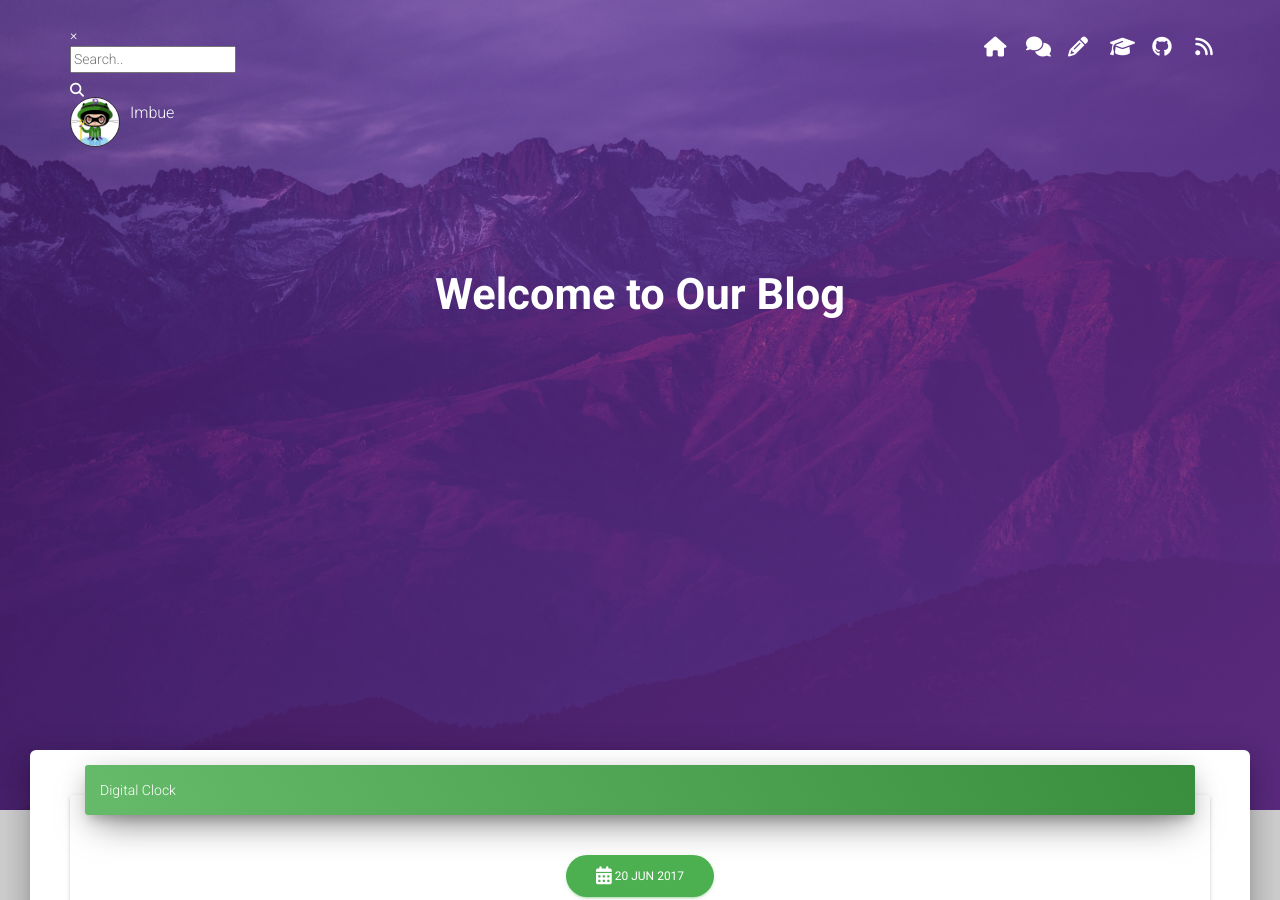
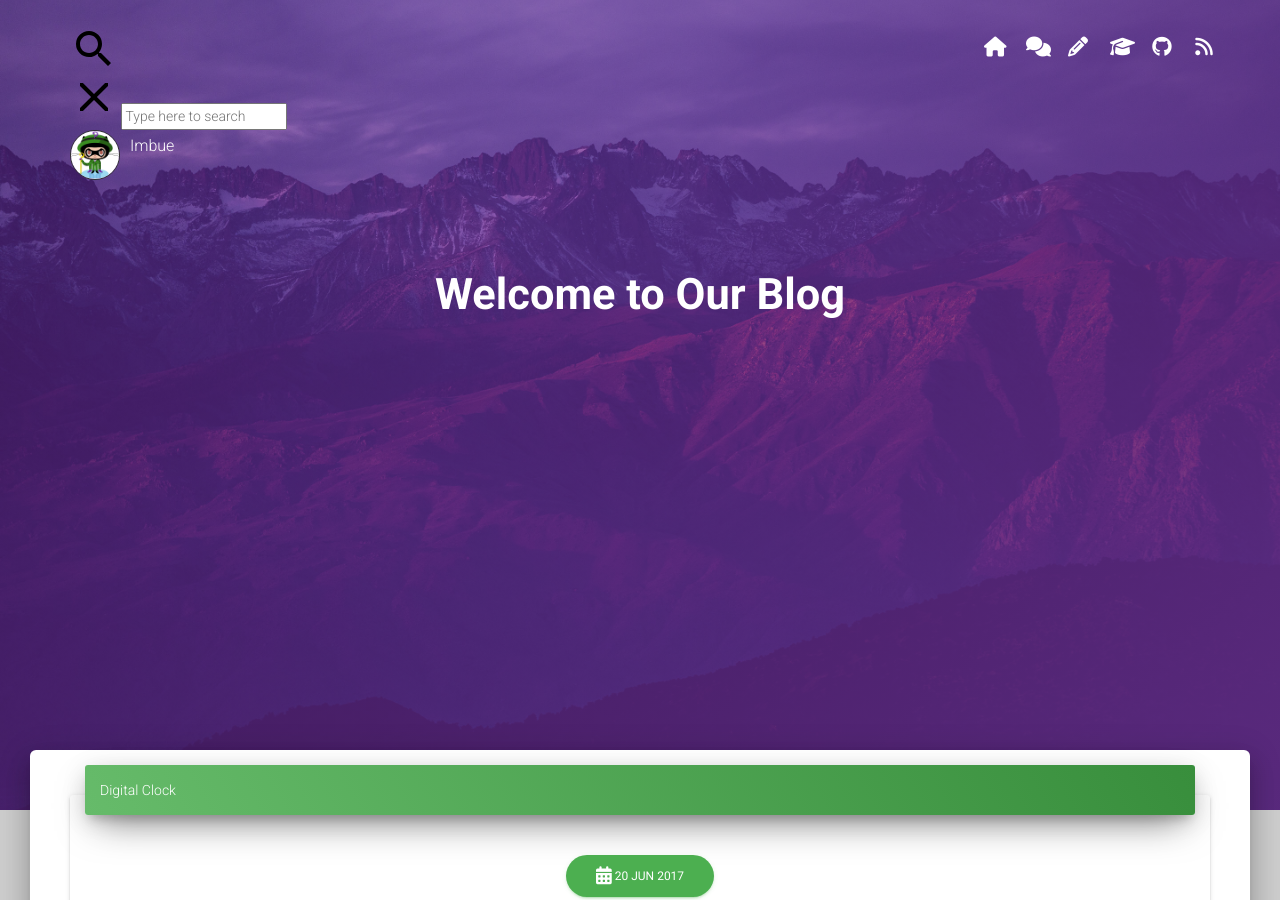
Before and after one commit to tip4programs/imbue, a Jekyll site: the page built from index.html, in a window 1280 px wide and 900 px high. Built offline with Jekyll 4.4.1, drawn with Linux system fonts in a browser that asks for light colours; nearby versions of some CDN libraries; the list of posts is cut into pages by our own code; comment, search, counter and statistics services are not loaded; a style sheet for code colours, icons or effects is not loaded.

Commit message:
Update site_search.html

```diff
--- a/_includes/site_search.html
+++ b/_includes/site_search.html
@@ -1,18 +1,15 @@
-<div id="myOverlay" class="overlay">
-  <span class="closebtn" onclick="closeSearch()" title="Close Overlay">×</span>
-  <div class="overlay-content">
-  <!-- <form> -->
-  <input type="text" placeholder="Search.." id="js-overlay__input" name="search">
-  <!-- </form> -->
+    <a href="javascript:void(0)" title="or press '/' to search" onclick="toggleSearch()" class="search-btn">
+      <svg style="width:48px;height:48px" viewBox="0 0 24 24">
+      <path d="M9.5,3A6.5,6.5 0 0,1 16,9.5C16,11.11 15.41,12.59 14.44,13.73L14.71,14H15.5L20.5,19L19,20.5L14,15.5V14.71L13.73,14.44C12.59,15.41 11.11,16 9.5,16A6.5,6.5 0 0,1 3,9.5A6.5,6.5 0 0,1 9.5,3M9.5,5C7,5 5,7 5,9.5C5,12 7,14 9.5,14C12,14 14,12 14,9.5C14,7 12,5 9.5,5Z" />
+      </svg>
+    </a>
+
+    <div class="search" id="js-search">
+      <a href="javascript:void(0)" onclick="toggleSearch()" class="search__close-btn">
+        <svg style="width:48px;height:48px" viewBox="0 0 24 24">
+        <path d="M13.46,12L19,17.54V19H17.54L12,13.46L6.46,19H5V17.54L10.54,12L5,6.46V5H6.46L12,10.54L17.54,5H19V6.46L13.46,12Z" />
+        </svg>
+      </a>
+      <input type="text" placeholder="Type here to search" class="search__input" id="js-search__input">
+      <ul class="search__results" id="js-search__results"></ul>
     </div>
-    <ul class="overlay__results" id="js-overlay__results"></ul>
-  </div>
-<i class="openBtn fa fa-search" onclick="openSearch()"></i>
-<script>
-  superSearch({
-	searchFile: '/feed.xml',
-	searchSelector: '#js-overlay', // CSS Selector for search container element.
-	inputSelector: '#js-overlay__input', // CSS selector for <input>
-	resultsSelector: '#js-overlay__results' // CSS selector for results container
-});
-  </script>
```
